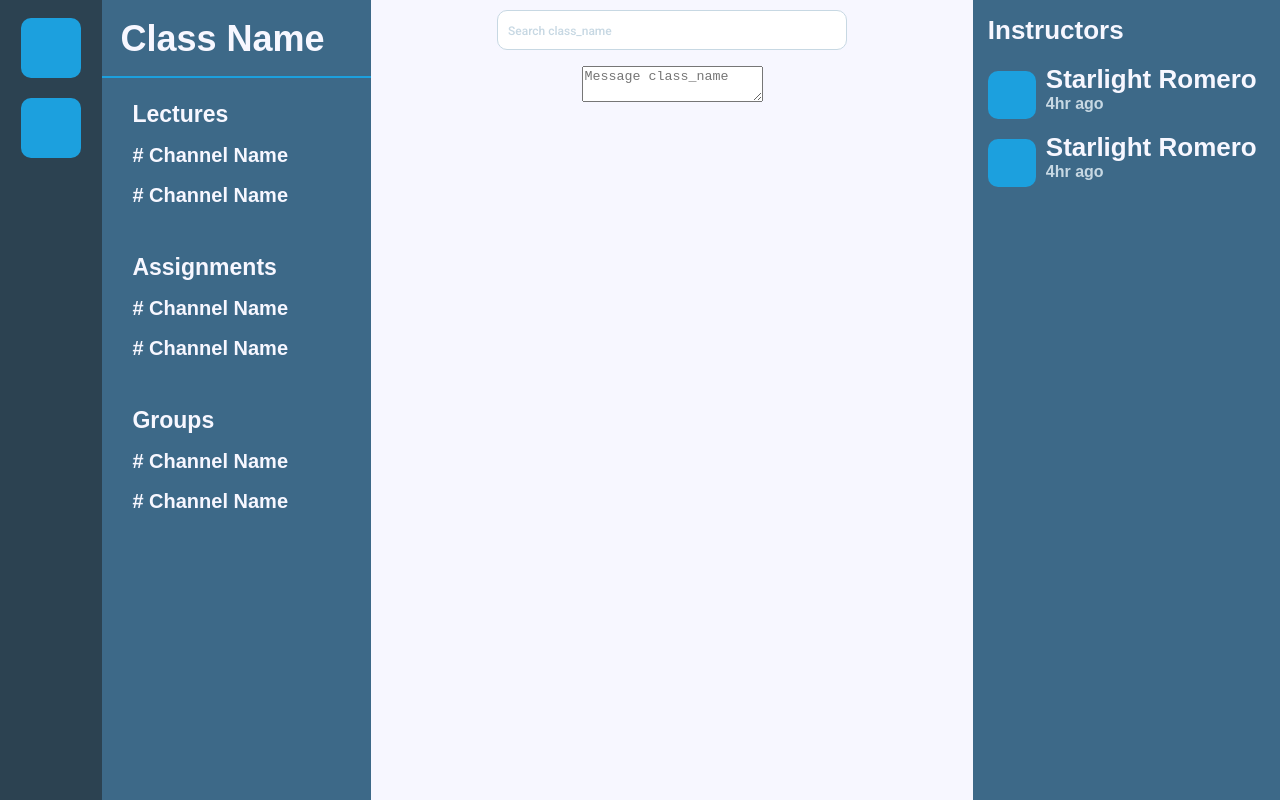
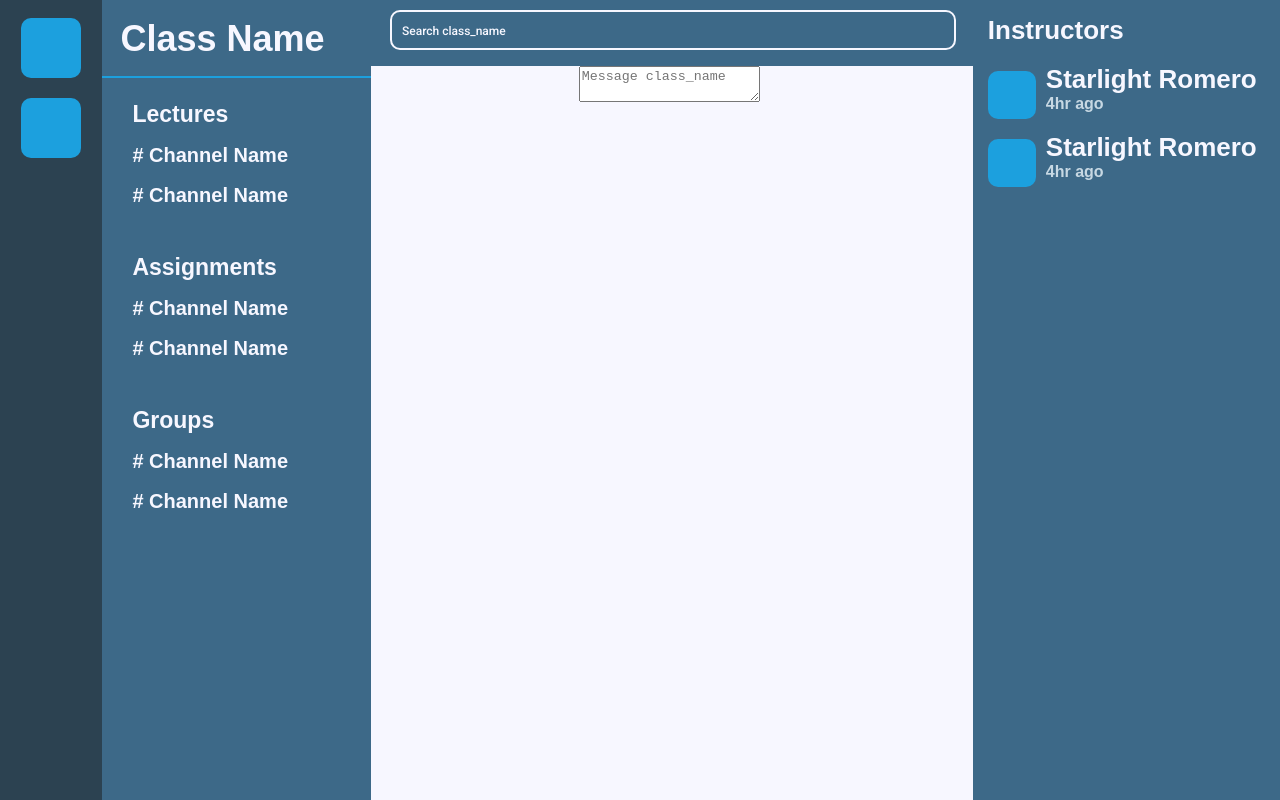
Before and after one commit to tsamantanis/hydra, a React (Create React App) app: page / in a window 1280 px wide. Built offline with nearby package versions, Linux system fonts and the light colour scheme; no server answers; a web font is replaced by a local one.

Commit message:
styled SearchBar

```diff
--- /dev/null
+++ b/src/components/Main/SearchBar.css
@@ -0,0 +1,18 @@
+.SearchBar {
+    background-color: var(--darkAccent);
+    width: 100%;
+}
+
+form, input[type=text] {
+    width: 97%;
+}
+
+input[type=text] {
+    background-color: var(--darkAccent);
+    border: 2px solid var(--light);
+    color: var(--light);
+}
+
+input[type=text]::placeholder {
+    color: var(--light);
+}
--- a/src/components/Main/SearchBar.js
+++ b/src/components/Main/SearchBar.js
@@ -1,10 +1,11 @@
 import React, {Component} from 'react'
+import './SearchBar.css'
 
 class SearchBar extends Component {
     render() {
         return (
-            <div className='SearchBar m-t-10'>
-                <form>
+            <div className='SearchBar'>
+                <form className='m-t-10 m-l-10 m-r-10'>
                     <input type='text' placeholder={this.props.placeHolder} />
                 </form>
             </div>
```
